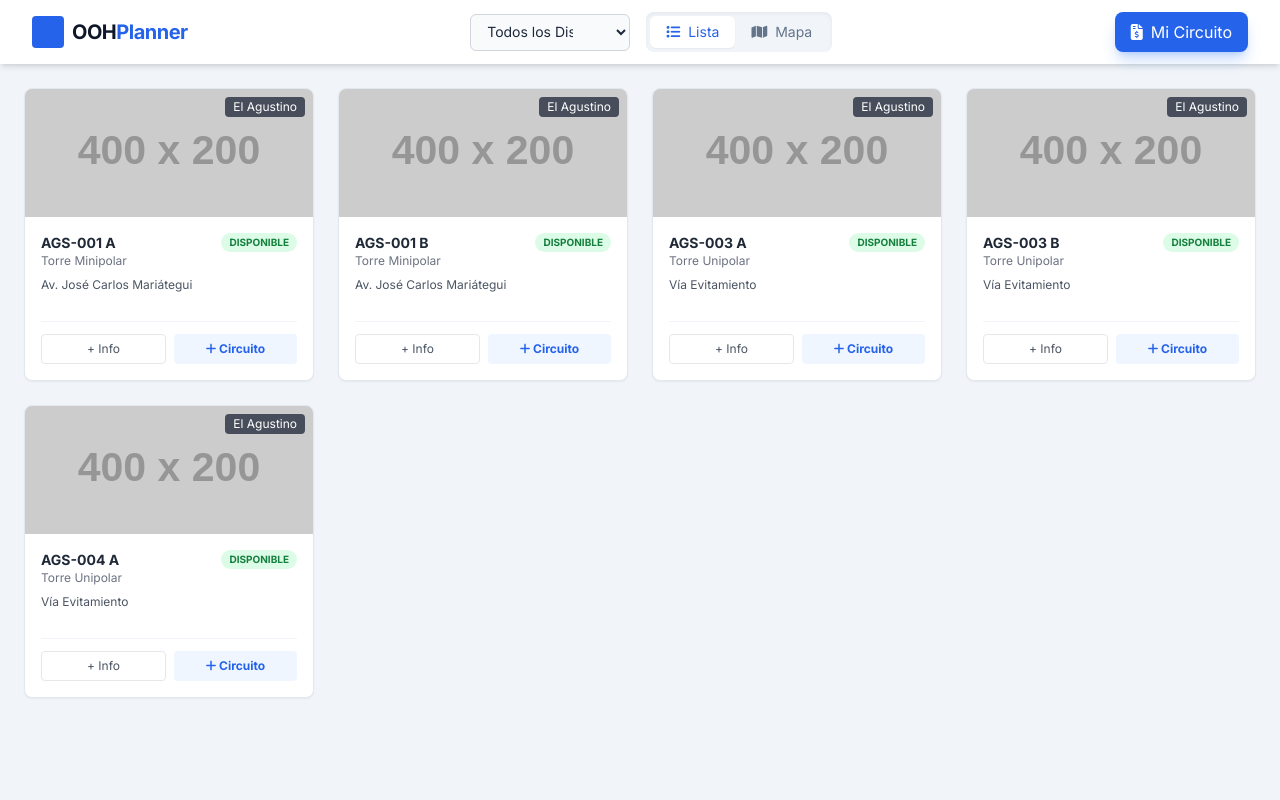
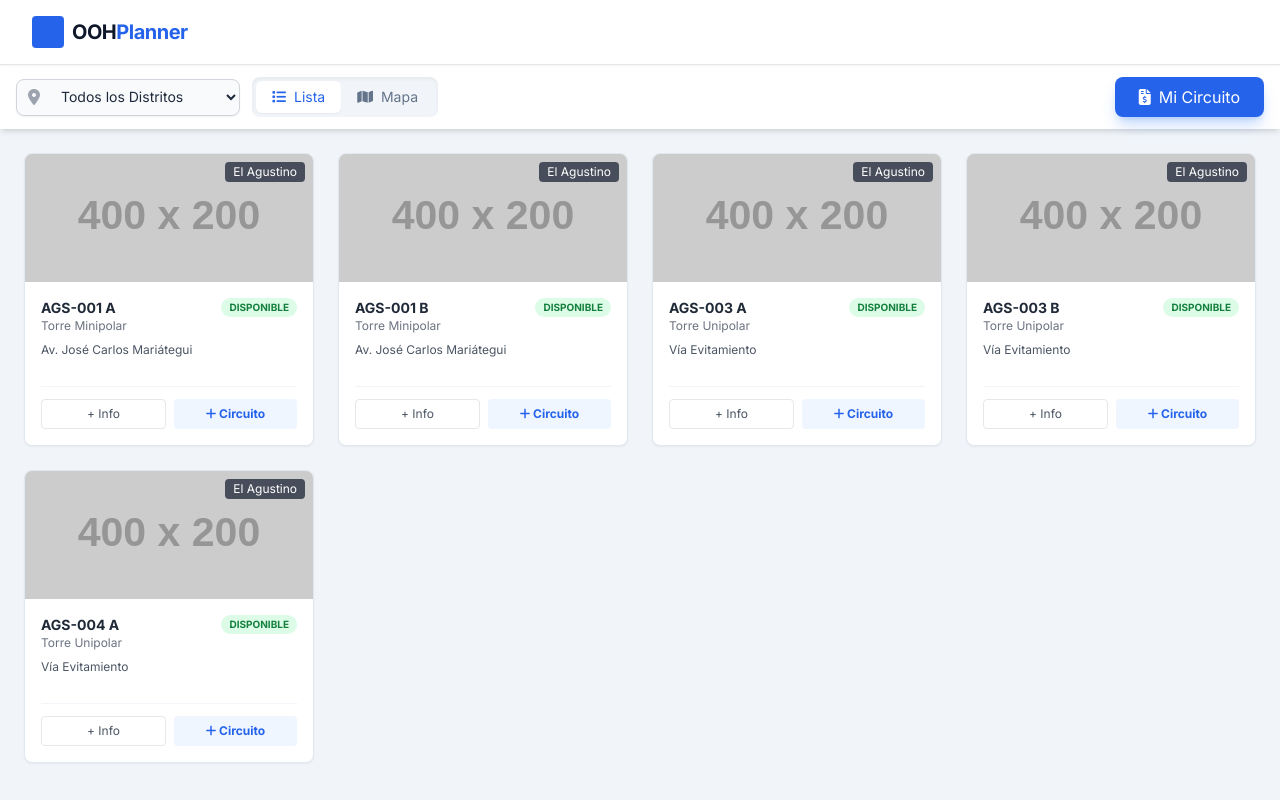
Before and after one commit to luis3sc/Ooh_testing, a plain HTML site: page index.html in a window 1280 px wide. Drawn offline with nearby package versions, Linux system fonts and the light colour scheme; some packages are replaced by stand-ins of ours; placeholder pictures from the web are drawn by us; some icons are missing.

Commit message:
Update index.html

```diff
--- a/index.html
+++ b/index.html
@@ -33,17 +33,17 @@
         .modal-exit-active { opacity: 0; transform: scale(0.95); transition: opacity 300ms, transform 300ms; }
 
         #map-container {
-            height: calc(100vh - 140px);
+            height: 100%;
             width: 100%;
         }
     </style>
 </head>
 <body class="bg-slate-100 text-slate-800 h-screen flex flex-col overflow-hidden">
 
-    <!-- HEADER & NAV -->
-    <header class="bg-white shadow-md z-20 flex-none">
+    <!-- HEADER (LOGO ONLY) -->
+    <header class="bg-white shadow-sm z-30 flex-none border-b border-gray-200">
         <div class="max-w-7xl mx-auto px-4 sm:px-6 lg:px-8">
-            <div class="flex justify-between items-center h-16">
+            <div class="flex justify-center md:justify-start items-center h-16">
                 <!-- Logo -->
                 <div class="flex-shrink-0 flex items-center gap-2">
                     <div class="w-8 h-8 bg-blue-600 rounded flex items-center justify-center text-white font-bold">
@@ -51,44 +51,45 @@
                     </div>
                     <span class="font-bold text-xl tracking-tight text-slate-900">OOH<span class="text-blue-600">Planner</span></span>
                 </div>
+            </div>
+        </div>
+    </header>
 
-                <!-- View Toggles & Filters (Desktop) -->
-                <div class="hidden md:flex space-x-4 items-center">
-                    <select id="filterDistrict" class="form-select block w-40 pl-3 pr-10 py-2 text-base border-gray-300 focus:outline-none focus:ring-blue-500 focus:border-blue-500 sm:text-sm rounded-md bg-slate-50 border">
+    <!-- CONTROL BAR / TOOLBAR -->
+    <div class="bg-white shadow-md z-20 flex-none py-3 px-4">
+        <div class="max-w-7xl mx-auto flex flex-col md:flex-row gap-4 justify-between items-center">
+
+            <!-- Filters Group -->
+            <div class="flex flex-col sm:flex-row w-full md:w-auto gap-3 items-center">
+                <div class="relative w-full sm:w-auto">
+                    <div class="absolute inset-y-0 left-0 pl-3 flex items-center pointer-events-none text-gray-400">
+                        <i class="fa-solid fa-location-dot"></i>
+                    </div>
+                    <select id="filterDistrict" class="pl-10 pr-8 py-2 w-full sm:w-56 border-gray-300 focus:outline-none focus:ring-blue-500 focus:border-blue-500 sm:text-sm rounded-lg bg-slate-50 border shadow-sm">
                         <option value="all">Todos los Distritos</option>
                         <!-- Options populated by JS -->
                     </select>
+                </div>
 
-                    <div class="bg-slate-100 p-1 rounded-lg flex shadow-inner">
-                        <button id="btnListView" class="px-4 py-1.5 rounded-md text-sm font-medium transition-colors bg-white text-blue-600 shadow-sm">
+                <!-- View Toggle -->
+                <div class="bg-slate-100 p-1 rounded-lg flex shadow-inner w-full sm:w-auto">
+                    <button id="btnListView" class="flex-1 sm:flex-none px-4 py-1.5 rounded-md text-sm font-medium transition-colors bg-white text-blue-600 shadow-sm">
                         <i class="fa-solid fa-list mr-2"></i>Lista
                     </button>
-                        <button id="btnMapView" class="px-4 py-1.5 rounded-md text-sm font-medium transition-colors text-slate-500 hover:text-slate-700">
+                    <button id="btnMapView" class="flex-1 sm:flex-none px-4 py-1.5 rounded-md text-sm font-medium transition-colors text-slate-500 hover:text-slate-700">
                         <i class="fa-solid fa-map mr-2"></i>Mapa
                     </button>
                 </div>
             </div>
 
-                <!-- Circuit Button -->
-                <button onclick="openCircuitModal()" class="relative bg-blue-600 hover:bg-blue-700 text-white px-4 py-2 rounded-lg font-medium transition shadow-lg shadow-blue-500/30 flex items-center gap-2">
+            <!-- Action Button -->
+            <button onclick="openCircuitModal()" class="w-full md:w-auto relative bg-blue-600 hover:bg-blue-700 text-white px-6 py-2 rounded-lg font-medium transition shadow-lg shadow-blue-500/30 flex items-center justify-center gap-2">
                 <i class="fa-solid fa-file-invoice-dollar"></i>
                 <span>Mi Circuito</span>
                 <span id="circuitCounter" class="bg-red-500 text-white text-xs font-bold px-2 py-0.5 rounded-full ml-1 hidden">0</span>
             </button>
         </div>
-
-            <!-- Mobile Filters (Shown only on small screens) -->
-            <div class="md:hidden py-3 flex gap-2 border-t">
-                <select id="filterDistrictMobile" class="block w-full text-sm border-gray-300 rounded-md bg-white border p-2">
-                    <option value="all">Todos los Distritos</option>
-                </select>
-                <div class="flex bg-slate-100 rounded-lg p-1 shrink-0">
-                    <button id="btnListViewMobile" class="px-3 py-1 bg-white text-blue-600 rounded shadow text-xs"><i class="fa-solid fa-list"></i></button>
-                    <button id="btnMapViewMobile" class="px-3 py-1 text-slate-500 rounded text-xs"><i class="fa-solid fa-map"></i></button>
     </div>
-            </div>
-        </div>
-    </header>
 
     <!-- MAIN CONTENT -->
     <main class="flex-grow relative overflow-hidden">
@@ -428,13 +429,8 @@
             document.getElementById('btnListView').addEventListener('click', () => switchView('list'));
             document.getElementById('btnMapView').addEventListener('click', () => switchView('map'));
 
-            // Mobile listeners
-            document.getElementById('btnListViewMobile').addEventListener('click', () => switchView('list'));
-            document.getElementById('btnMapViewMobile').addEventListener('click', () => switchView('map'));
-
             // Filter listeners
             document.getElementById('filterDistrict').addEventListener('change', (e) => applyFilter(e.target.value));
-            document.getElementById('filterDistrictMobile').addEventListener('change', (e) => applyFilter(e.target.value));
 
             // Document Validation Realtime
             const docInput = document.getElementById('docNumber');
@@ -498,14 +494,12 @@
             // Extract unique districts
             const districts = [...new Set(billboardData.map(item => item.DISTRITO))];
             const select = document.getElementById('filterDistrict');
-            const selectMob = document.getElementById('filterDistrictMobile');
 
             districts.forEach(d => {
                 const opt = document.createElement('option');
                 opt.value = d;
                 opt.innerText = d;
                 select.appendChild(opt);
-                selectMob.appendChild(opt.cloneNode(true));
             });
         }
 
```
Lines whose indentation alone changed are shown as unchanged.
